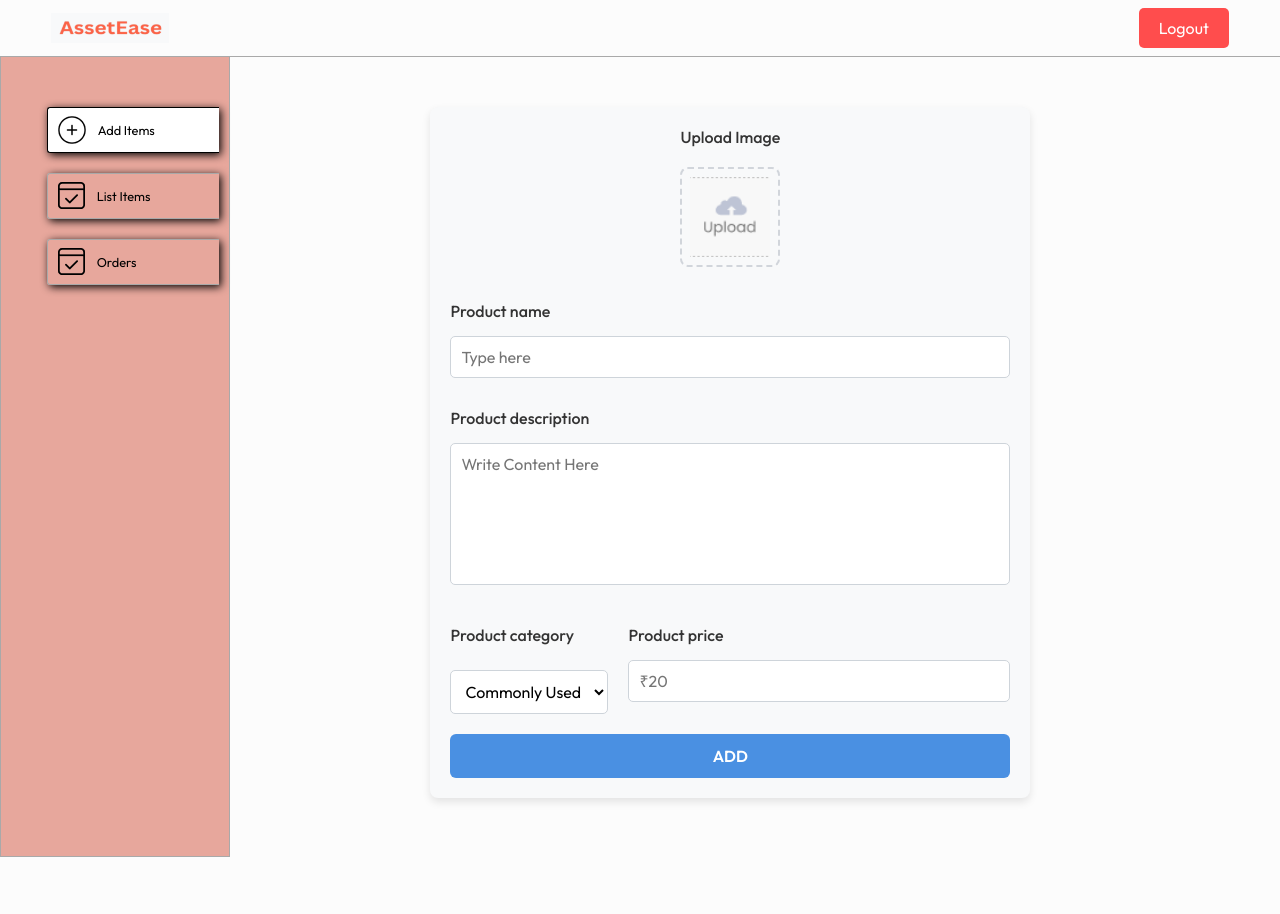
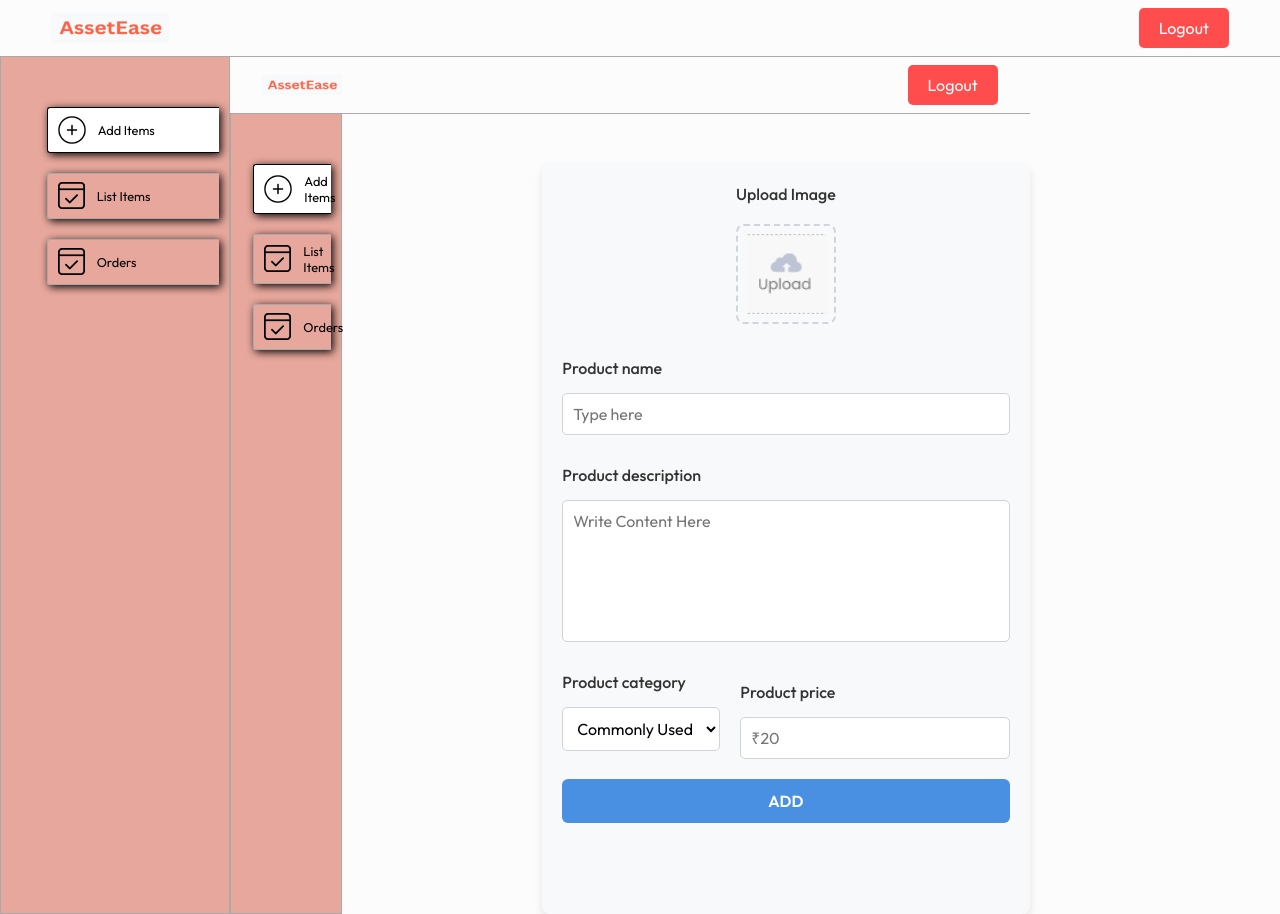
Before and after one commit to akashajay2428/AssetEase_an_asset_management_website, a React (Vite) app in the folder admin/admindash/: page /add in a window 1280 px wide. Before the commit the page ends 857 px from the top, so only its background shows below. Built offline with nearby package versions, Linux system fonts and the light colour scheme; sample sign-in values are in the browser's storage.

Commit message:
Update Add.jsx

```diff
--- a/admin/admindash/src/pages/Add/Add.jsx
+++ b/admin/admindash/src/pages/Add/Add.jsx
@@ -3,9 +3,14 @@ import './Add.css';
 import { assets } from '../../assets/assets';
 import axios from 'axios';
 import { toast } from 'react-toastify';
+import { useNavigate } from 'react-router-dom';
+import Navbar from '../../components/Navbar/Navbar';
+import Sidebar from '../../components/sidebar/Sidebar';
 
 const Add = () => {
   const Url = 'http://localhost:4000';
+  const navigate = useNavigate();
+
   const [image, setImage] = useState(false);
   const [data, setData] = useState({
     name: '',
@@ -13,6 +18,14 @@ const Add = () => {
     price: '',
     category: 'Commonly Used',
   });
+
+  useEffect(() => {
+    const isAdminLoggedIn = localStorage.getItem('adminLoggedIn');
+    if (!isAdminLoggedIn) {
+      toast.error('Access denied. Please log in as an admin.');
+      navigate('/');
+    }
+  }, [navigate]);
 
   const onChangeHandler = (event) => {
     const name = event.target.name;
@@ -49,6 +62,10 @@ const Add = () => {
 
   return (
     <div>
+    <Navbar/>
+    <hr />
+      <div className="app-content">
+        <Sidebar/>
     <div className="add">
       <form onSubmit={onsubmitHandler} action="" className="flex-col">
         <div className="add-img-upload flex-col">
@@ -62,7 +79,6 @@ const Add = () => {
           <input
             onChange={(e) => setImage(e.target.files[0])}
             type="file"
-              name=""
             id="image"
             hidden
             required
@@ -89,14 +105,14 @@ const Add = () => {
           ></textarea>
         </div>
         <div className="add-category-price">
-            <div className="add-category-price flex-col">
+          <div className="add-category flex-col">
             <p>Product category</p>
             <select
               name="category"
-                value={data.category} // Ensure the selected value reflects the state
-                onChange={onChangeHandler} // Update the state when the value changes
+              value={data.category}
+              onChange={onChangeHandler}
             >
-                <option value="Comonly used">Commonly Used</option>
+              <option value="Commonly Used">Commonly Used</option>
               <option value="Music Fest">Music Fest</option>
               <option value="Charity Gala">Charity Gala</option>
               <option value="Sports Events">Sports Events</option>
@@ -118,13 +134,13 @@ const Add = () => {
             />
           </div>
         </div>
-
         <button type="submit" className="add-btn">
           ADD
         </button>
       </form>
     </div>
     </div>
+    </div>
   );
 };
 
```
Lines whose indentation alone changed are shown as unchanged.
